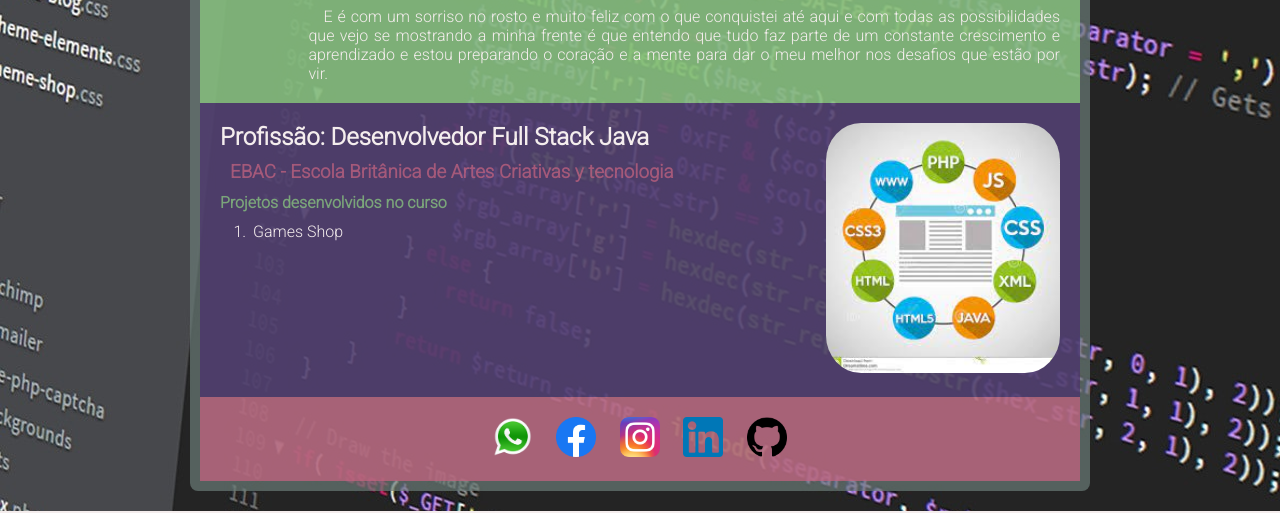
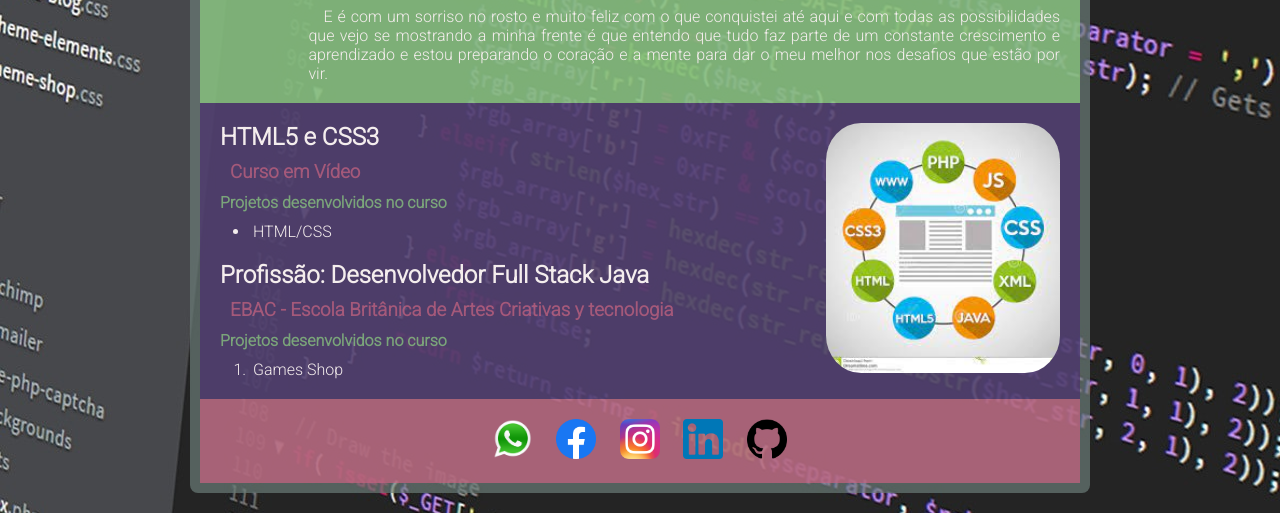
Before and after one commit to bruNisa/curso_ebac_projetos, a plain HTML site: page index.html in a window 1280 px wide. Shown: the part 507-1020 px from the top of the page. Drawn offline with Linux system fonts and the light colour scheme.

Commit message:
chore: ajustes

```diff
--- a/index.html
+++ b/index.html
@@ -54,7 +54,13 @@
         </section>
         <section id="formacao">
             <div>
-                <h2>Profissão: Desenvolvedor Full Stack Java</h2>
+                <h2>HTML5 e CSS3</h2>
+                <h3><a href="https://www.cursoemvideo.com/" target="_blank" title="Ir para o site do Curso em Vídeo">Curso em Vídeo</a></h3>
+                <h4>Projetos desenvolvidos no curso</h4>
+                <ul>
+                    <li><a href="https://cursoem-video-html-css1.vercel.app/" target="_blank">HTML/CSS</a></li>
+                </ul>
+                <h2 class="curso2">Profissão: Desenvolvedor Full Stack Java</h2>
                 <h3><a href="https://ebaconline.com.br/" target="_blank" title="Ir para o site da EBAC">EBAC</a> - Escola Britânica de Artes Criativas
                     y tecnologia</h3>
                 <h4>Projetos desenvolvidos no curso</h4>
--- a/main.css
+++ b/main.css
@@ -137,6 +137,10 @@ section #formacao h3{
     color: var(--corRosa);
 }
 
+section #formacao .curso2{
+    padding-top: 20px;
+}
+
 section #contato{
     background-color: var(--corRosa);
     padding: 20px;
```
